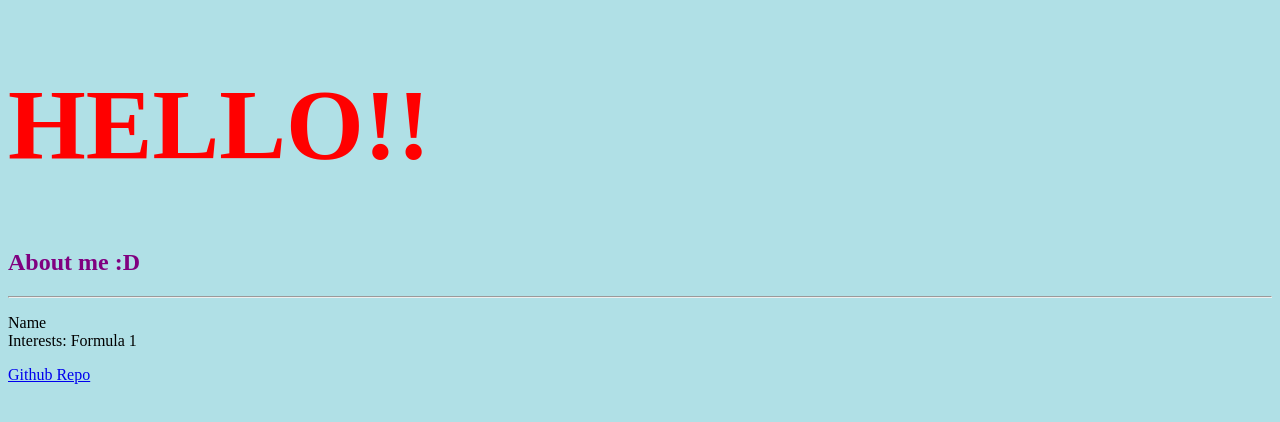
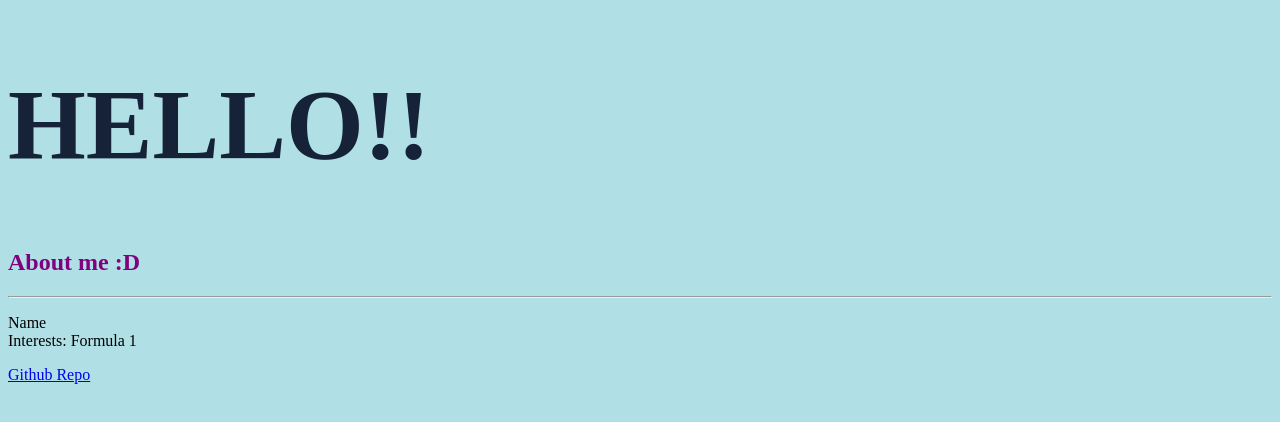
Before and after one commit to uaerious/folio, a plain HTML site: page index.html in a window 1280 px wide. Drawn offline with Linux system fonts and the light colour scheme.

Commit message:
Update index.html

```diff
--- a/index.html
+++ b/index.html
@@ -5,11 +5,11 @@
     <title>Very Nice Website</title>
     <style>
       body {background-color: powderblue;}
-      h1 {color:red;font-size:100px;}
+      h1 {color:#152238;font-size:100px;}
     </style>
   </head>
   <body>
-    <h1 style="color:red;"> HELLO!!</h1>
+    <h1> HELLO!!</h1>
     <h2 style="color:purple;"> About me :D</h2>
     <hr>
     <p>Name<br>Interests: Formula 1</p>
```
